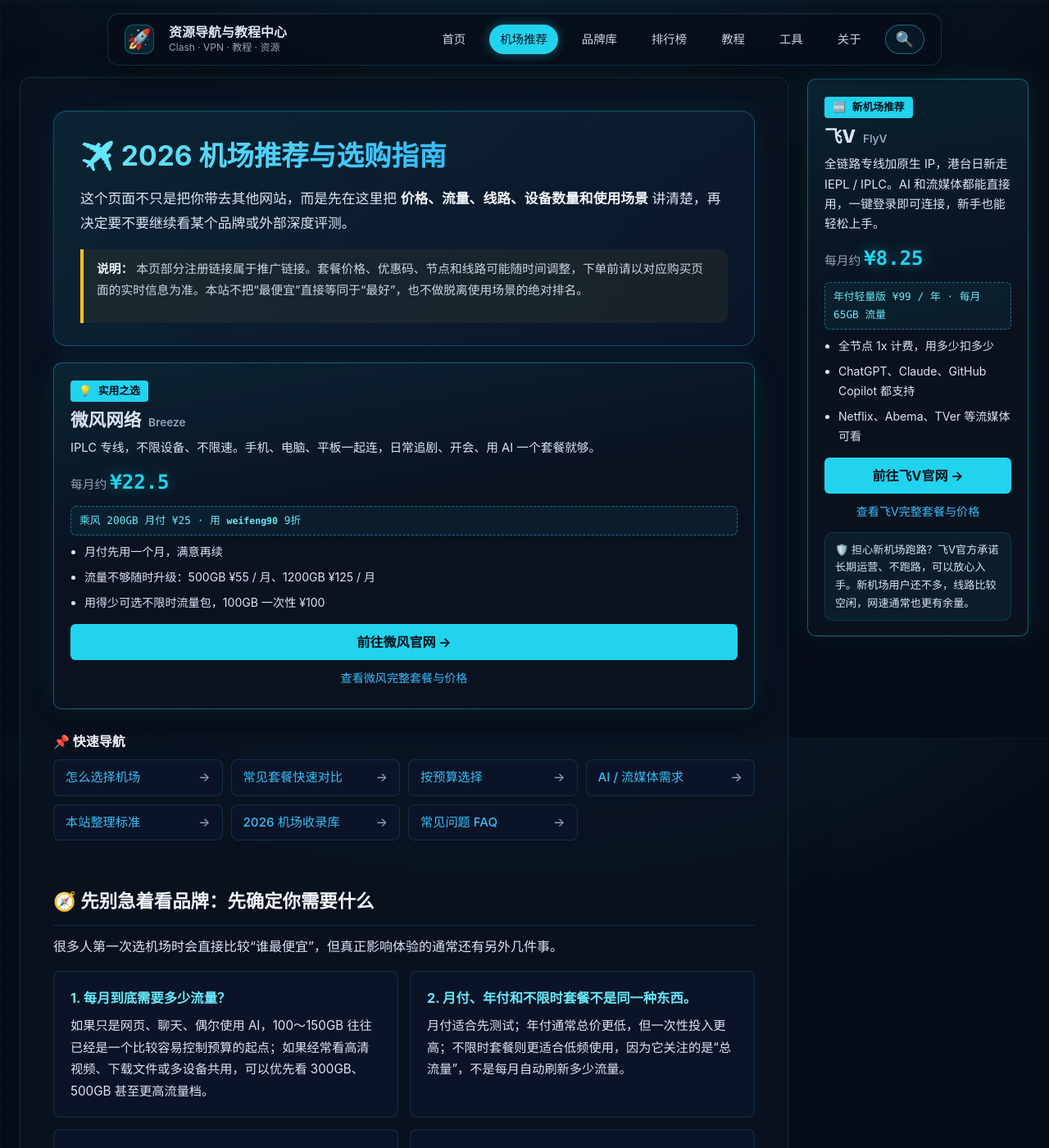
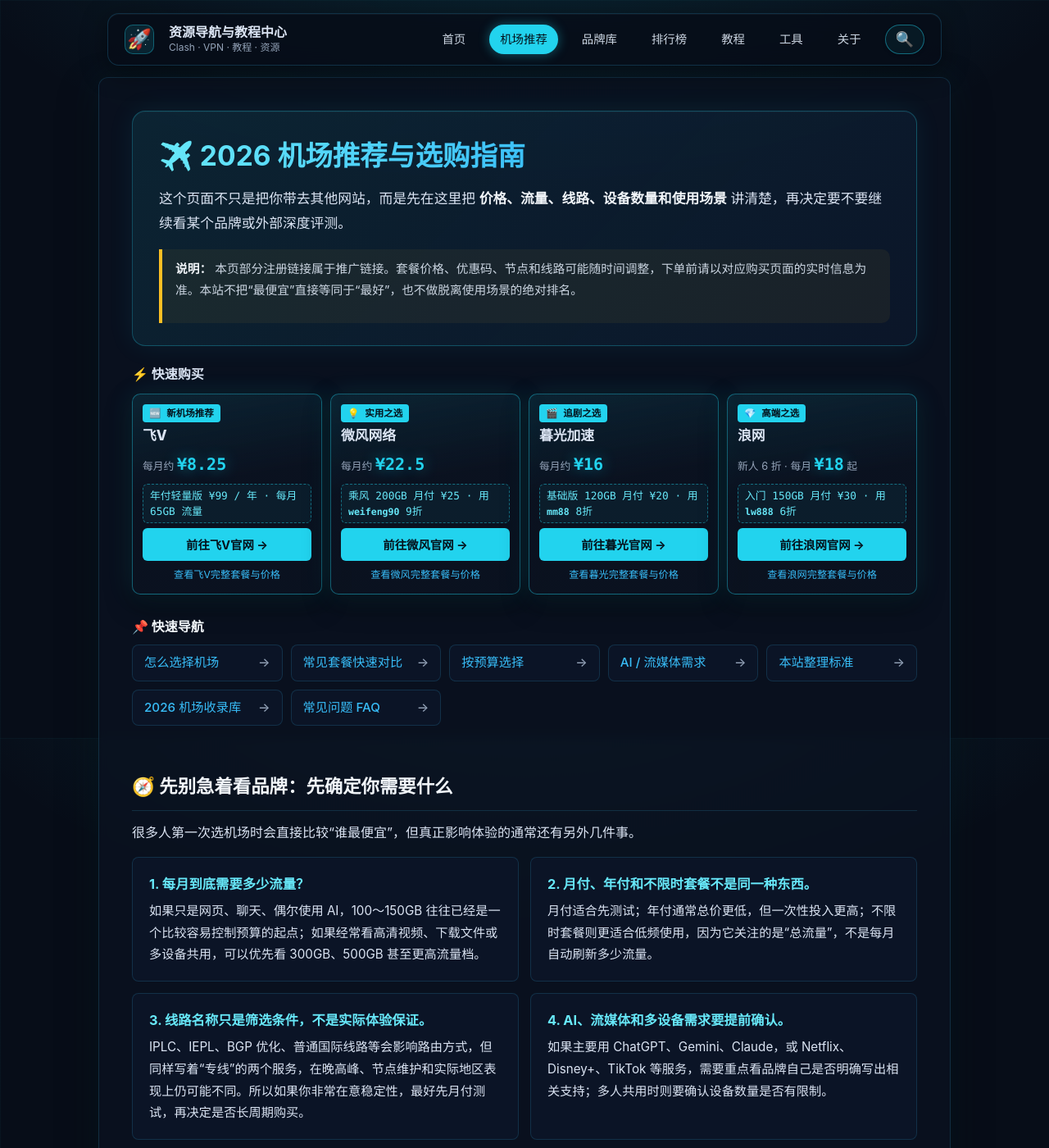
Before and after one commit to Colasaiko/tuijianjichang, a Jekyll site: the page built from airport.md, in a window 1280 px wide and 1400 px high. Shown: the whole window at 82% size. Built offline with Jekyll 4.4.1, drawn with Linux system fonts in a browser that asks for light colours; some of the changed text lies outside the part shown.

Commit message:
Add four quick-buy cards to the airport page
Phones show FlyV, Breeze, Twilight and WaveNet as a compact 2x2 grid
before the content; wide screens show two full cards on each side.
WaveNet's coupon lw888 is now 40% off.

Co-Authored-By: Claude Opus 5.5 <noreply@anthropic.com>

```diff
--- a/_layouts/default.html
+++ b/_layouts/default.html
@@ -7,7 +7,7 @@
     {% if page.description %}
     <meta name="description" content="{{ page.description }}">
     {% endif %}
-    <link rel="stylesheet" href="/tuijianjichang/assets/css/style-v2.css?v=20261111-5">
+    <link rel="stylesheet" href="/tuijianjichang/assets/css/style-v2.css?v=20261114-1">
     <style>
         /* Navbar geometry is intentionally fixed so page changes never resize it. */
         .navbar-wrapper {
--- a/airport.md
+++ b/airport.md
@@ -15,8 +15,11 @@ description: 2026机场推荐排行榜与选购指南，整理不同预算、流
 
 </div>
 
-<aside class="ap-aside" aria-label="新机场推荐：飞V">
-<div class="ap-aside-card">
+<div class="ap-quickbuy">
+<p class="ap-quickbuy-title">⚡ 快速购买</p>
+<aside class="ap-aside" aria-label="推荐机场：飞V、浪网">
+<div class="ap-aside-stack">
+<div class="ap-aside-card ap-pick-feiv">
 <p class="ap-aside-badge">🆕 新机场推荐</p>
 <p class="ap-aside-name">飞V <span>FlyV</span></p>
 <p class="ap-aside-lead">全链路专线加原生 IP，港台日新走 IEPL / IPLC。AI 和流媒体都能直接用，一键登录即可连接，新手也能轻松上手。</p>
@@ -31,10 +34,25 @@ description: 2026机场推荐排行榜与选购指南，整理不同预算、流
 <a class="ap-aside-more" href="#feiv">查看飞V完整套餐与价格</a>
 <p class="ap-aside-note">🛡️ 担心新机场跑路？飞V官方承诺长期运营、不跑路，可以放心入手。新机场用户还不多，线路比较空闲，网速通常也更有余量。</p>
 </div>
+<div class="ap-aside-card ap-pick-wavenet">
+<p class="ap-aside-badge">💎 高端之选</p>
+<p class="ap-aside-name">浪网 <span>WaveNet</span></p>
+<p class="ap-aside-lead">全节点 IEPL 专线，60 个节点覆盖港台日新美，1x 倍率不限速，适合追求稳定和速度的人。</p>
+<p class="ap-aside-price">新人 6 折 · 每月 <strong>¥18</strong> 起</p>
+<p class="ap-aside-coupon">入门 150GB 月付 ¥30 · 用 <code>lw888</code> 6折</p>
+<ul>
+<li>高端 800GB 月付 ¥120，6 折后只要 ¥72</li>
+<li>Netflix、Disney+、ChatGPT、Claude 都支持</li>
+<li>新用户每个账号限用一次，可叠加长周期折扣</li>
+</ul>
+<a class="ap-aside-cta" href="https://varnexa.wavenetaff.com/#/?code=pcFhy7Lb" target="_blank" rel="sponsored noopener">前往浪网官网 →</a>
+<a class="ap-aside-more" href="#wavenet">查看浪网完整套餐与价格</a>
+</div>
+</div>
 </aside>
-
-<aside class="ap-aside ap-aside-left" aria-label="实用之选：微风网络">
-<div class="ap-aside-card">
+<aside class="ap-aside ap-aside-left" aria-label="推荐机场：微风网络、暮光加速">
+<div class="ap-aside-stack">
+<div class="ap-aside-card ap-pick-weifeng">
 <p class="ap-aside-badge">💡 实用之选</p>
 <p class="ap-aside-name">微风网络 <span>Breeze</span></p>
 <p class="ap-aside-lead">IPLC 专线，不限设备、不限速。手机、电脑、平板一起连，日常追剧、开会、用 AI 一个套餐就够。</p>
@@ -48,7 +66,23 @@ description: 2026机场推荐排行榜与选购指南，整理不同预算、流
 <a class="ap-aside-cta" href="https://edp01.breezenetaff.com/#/?code=6ehSdfxw" target="_blank" rel="sponsored noopener">前往微风官网 →</a>
 <a class="ap-aside-more" href="#weifeng">查看微风完整套餐与价格</a>
 </div>
+<div class="ap-aside-card ap-pick-muguang">
+<p class="ap-aside-badge">🎬 追剧之选</p>
+<p class="ap-aside-name">暮光加速</p>
+<p class="ap-aside-lead">BGP 智能调度加专线出口，Netflix、Disney+、HBO 都能看，ChatGPT、Claude 也能稳定用。不限设备数，一家人一起追剧也够。</p>
+<p class="ap-aside-price">每月约 <strong>¥16</strong></p>
+<p class="ap-aside-coupon">基础版 120GB 月付 ¥20 · 用 <code>mm88</code> 8折</p>
+<ul>
+<li>全节点 1x 计费，不限速</li>
+<li>4K 即点即播，支持 8K 资源</li>
+<li>用得少可选年付轻量版，70GB ¥109 / 年</li>
+</ul>
+<a class="ap-aside-cta" href="https://varnexa.twilightaff.com/#/?code=1eGqV85O" target="_blank" rel="sponsored noopener">前往暮光官网 →</a>
+<a class="ap-aside-more" href="#muguang">查看暮光完整套餐与价格</a>
+</div>
+</div>
 </aside>
+</div>
 
 <div class="ap-toc" markdown="1">
 
@@ -95,7 +129,7 @@ IPLC、IEPL、BGP 优化、普通国际线路等会影响路由方式，但同
 | [微风网络](https://edp01.breezenetaff.com/#/?code=6ehSdfxw) | ¥25 | 200GB | `weifeng90` 9折 | IPLC 专线、不限设备、不限速，大流量单价低 |
 | [暮光加速](https://varnexa.twilightaff.com/#/?code=1eGqV85O) | ¥20 | 120GB | `mm88` 8折 | BGP 智能调度+专线出口、不限设备，流媒体与 ChatGPT/Claude 全支持 |
 | [飞V](https://varnexa.flyvaff.com/#/?code=6ae5FH9i) | ¥25 | 150GB | `fly20` 8折（新用户首单） | 全链路专线+原生 IP、港台日新 IEPL/IPLC、不限设备，AI 与流媒体全支持 |
-| [浪网 WaveNet](https://varnexa.wavenetaff.com/#/?code=pcFhy7Lb) | ¥30 | 150GB | `lw888` 8折（新用户） | 全节点 IEPL 专线、1x 倍率不限速，Netflix 与 ChatGPT/Claude 全支持 |
+| [浪网 WaveNet](https://varnexa.wavenetaff.com/#/?code=pcFhy7Lb) | ¥30 | 150GB | `lw888` 6折（新用户） | 全节点 IEPL 专线、1x 倍率不限速，Netflix 与 ChatGPT/Claude 全支持 |
 | [灵动云](https://varnexa.lingdongaff.com/#/?code=TIMwZeIR) | ¥20 | 100GB | `ld888` 8折 | 纯专线+BGP 三网优化、晚高峰不限速，原生纯净 IP 稳定用 ChatGPT/Claude |
 | [隐形人](https://varnexa.invisibleaff.com/#/?code=8jyAXfu3) | ¥24 | 144GB | `yxr888` 8折 | IEPL 专线、不限设备，Abema/TVer 与 GitHub Copilot 全支持 |
 | [Firefly](https://vip02.fireflyaff.com/#/?code=mcYQUZxG) | ¥25 | 150GB | `firefly` 8折 | IPLC 专线、不限设备、不限速，流量档位齐全 |
@@ -289,7 +323,7 @@ IPLC、IEPL、BGP 优化、普通国际线路等会影响路由方式，但同
 
 **👉 [前往 浪网 官网注册](https://varnexa.wavenetaff.com/#/?code=pcFhy7Lb)**
 
-**🎁 专属优惠：** `lw888（8折）`（新用户每个账号限用一次，可与长周期折扣叠加；不适用于年付标准、一次性流量包和定制线路包）
+**🎁 专属优惠：** `lw888（6折）`（新用户每个账号限用一次，可与长周期折扣叠加；不适用于年付标准、一次性流量包和定制线路包）
 
 **适合关注这个品牌的人：**
 面向流媒体、AI、办公和跨境业务，全节点 IEPL 专线，希望用官方客户端一键登录、不想自己配置订阅的用户可以重点看。
--- a/assets/css/style-v2.css
+++ b/assets/css/style-v2.css
@@ -830,8 +830,7 @@ img {
 .ap-footer-nav td { display: block; padding: 0; border: 0; background: none !important; }
 .ap-footer-nav td:empty { display: none; }
 
-/* 机场页右侧推荐栏（page_class 加 ap-has-aside）：宽屏固定在正文右侧，窄屏放在页首下方 */
-.ap-aside { margin: 20px 0 8px; }
+/* 机场页推荐卡片（page_class 加 ap-has-aside）：宽屏放在正文左右两侧，窄屏变成页首下方的「快速购买」小卡片 */
 .ap-aside-card {
     background: linear-gradient(160deg, var(--ap-hero-from), var(--ap-surface-raised));
     border: 1px solid var(--ap-line);
@@ -885,47 +884,85 @@ img {
     border-radius: 10px;
 }
 
-/* 宽屏：正文（最宽 1040px）+ 间距 24px + 推荐栏 270px，整体居中，推荐栏随页面滚动吸顶 */
-@media (min-width: 1260px) {
+/* 窄屏：四张卡片排成 2×2（平板一排 4 张），只留名称、价格和购买按钮，详细介绍在下方品牌卡片 */
+.ap-quickbuy {
+    display: grid;
+    grid-template-columns: repeat(2, minmax(0, 1fr));
+    gap: 10px;
+    margin: 20px 0 8px;
+}
+.ap-quickbuy-title { grid-column: 1 / -1; margin: 0; font-weight: 700; }
+.ap-quickbuy .ap-aside,
+.ap-quickbuy .ap-aside-stack { display: contents; }
+.ap-pick-feiv { order: 1; }
+.ap-pick-weifeng { order: 2; }
+.ap-pick-muguang { order: 3; }
+.ap-pick-wavenet { order: 4; }
+.ap-quickbuy .ap-aside-card { display: flex; flex-direction: column; padding: 12px; border-radius: 12px; }
+.ap-quickbuy .ap-aside-card p { margin-bottom: 6px; }
+.ap-quickbuy .ap-aside-badge { align-self: flex-start; font-size: 0.72rem; padding: 1px 8px; }
+.ap-quickbuy .ap-aside-name { font-size: 1.05rem; }
+.ap-quickbuy .ap-aside-name span { display: none; }
+.ap-quickbuy .ap-aside-price { font-size: 0.8rem; }
+.ap-quickbuy .ap-aside-price strong { font-size: 1.25rem; }
+.ap-quickbuy .ap-aside-coupon { font-size: 0.74rem; line-height: 1.5; padding: 4px 8px; }
+.ap-quickbuy .ap-aside-lead,
+.ap-quickbuy .ap-aside-card ul,
+.ap-quickbuy .ap-aside-card .ap-aside-note { display: none; }
+.ap-quickbuy .ap-aside-cta { margin-top: auto; min-height: 40px; font-size: 0.9rem; border-radius: 10px; }
+.ap-quickbuy .ap-aside-more { font-size: 0.76rem; margin: 6px 0 0; }
+/* 手机上再收紧：价格行已经写了折扣，优惠码说明和「查看完整套餐」先不显示 */
+@media (max-width: 639px) {
+    .ap-quickbuy .ap-aside-coupon,
+    .ap-quickbuy .ap-aside-more { display: none; }
+}
+@media (min-width: 640px) {
+    .ap-quickbuy { grid-template-columns: repeat(4, minmax(0, 1fr)); }
+}
+
+/* 宽屏：左栏 270px + 正文 + 右栏 270px 整体居中，两侧各放两张完整卡片，随页面滚动吸顶 */
+@media (min-width: 1400px) {
     .main-content.ap-has-aside {
-        --ap-total: min(100vw - 48px, 1334px);
+        --ap-total: min(100vw - 48px, 1628px);
         position: relative;
-        width: calc(var(--ap-total) - 294px);
+        width: calc(var(--ap-total) - 588px);
         max-width: none;
-        margin-left: calc((100vw - var(--ap-total)) / 2);
+        margin-left: calc((100vw - var(--ap-total)) / 2 + 294px);
         margin-right: auto;
     }
-    .ap-has-aside .ap-aside {
+    .ap-has-aside .ap-quickbuy { display: block; margin: 0; }
+    .ap-has-aside .ap-quickbuy-title { display: none; }
+    .ap-has-aside .ap-quickbuy .ap-aside {
+        display: block;
         position: absolute;
         top: 0;
         bottom: 0;
         left: calc(100% + 24px);
         width: 270px;
-        margin: 0;
     }
-    .ap-has-aside .ap-aside-card { position: sticky; top: 96px; }
-    /* 左侧推荐栏在这个宽度放不下，先排在页首下方 */
-    .ap-has-aside .ap-aside-left { position: static; width: auto; margin: 20px 0 8px; }
-    .ap-has-aside .ap-aside-left .ap-aside-card { position: static; }
-}
-
-/* 更宽的屏幕：左推荐栏 270px + 正文 + 右推荐栏 270px，三栏整体居中 */
-@media (min-width: 1400px) {
-    .main-content.ap-has-aside.ap-has-aside-left {
-        --ap-total: min(100vw - 48px, 1628px);
-        width: calc(var(--ap-total) - 588px);
-        margin-left: calc((100vw - var(--ap-total)) / 2 + 294px);
+    .ap-has-aside .ap-quickbuy .ap-aside-left { left: auto; right: calc(100% + 24px); }
+    .ap-has-aside .ap-quickbuy .ap-aside-stack {
+        display: flex;
+        flex-direction: column;
+        gap: 14px;
+        position: sticky;
+        top: 96px;
+        max-height: calc(100vh - 112px);
+        overflow-y: auto;
+        scrollbar-width: thin;
     }
-    .ap-has-aside .ap-aside-left {
-        position: absolute;
-        top: 0;
-        bottom: 0;
-        left: auto;
-        right: calc(100% + 24px);
-        width: 270px;
-        margin: 0;
-    }
-    .ap-has-aside .ap-aside-left .ap-aside-card { position: sticky; top: 96px; }
+    .ap-has-aside .ap-quickbuy .ap-aside-card { display: block; flex: 0 0 auto; padding: 18px 20px; border-radius: 16px; }
+    .ap-has-aside .ap-quickbuy .ap-aside-card p { margin-bottom: 8px; }
+    .ap-has-aside .ap-quickbuy .ap-aside-name { font-size: 1.35rem; }
+    .ap-has-aside .ap-quickbuy .ap-aside-name span { display: inline; }
+    .ap-has-aside .ap-quickbuy .ap-aside-price { font-size: 0.92rem; }
+    .ap-has-aside .ap-quickbuy .ap-aside-price strong { font-size: 1.5rem; }
+    .ap-has-aside .ap-quickbuy .ap-aside-coupon { font-size: 0.8rem; padding: 6px 10px; }
+    .ap-has-aside .ap-quickbuy .ap-aside-lead,
+    .ap-has-aside .ap-quickbuy .ap-aside-card ul,
+    .ap-has-aside .ap-quickbuy .ap-aside-card .ap-aside-note { display: block; }
+    .ap-has-aside .ap-quickbuy .ap-aside-cta { min-height: 44px; font-size: 1rem; }
+    .ap-has-aside .ap-quickbuy .ap-aside-more { font-size: 0.88rem; margin: 10px 0 6px; }
 }
 
 /* ==========================================================================
```
